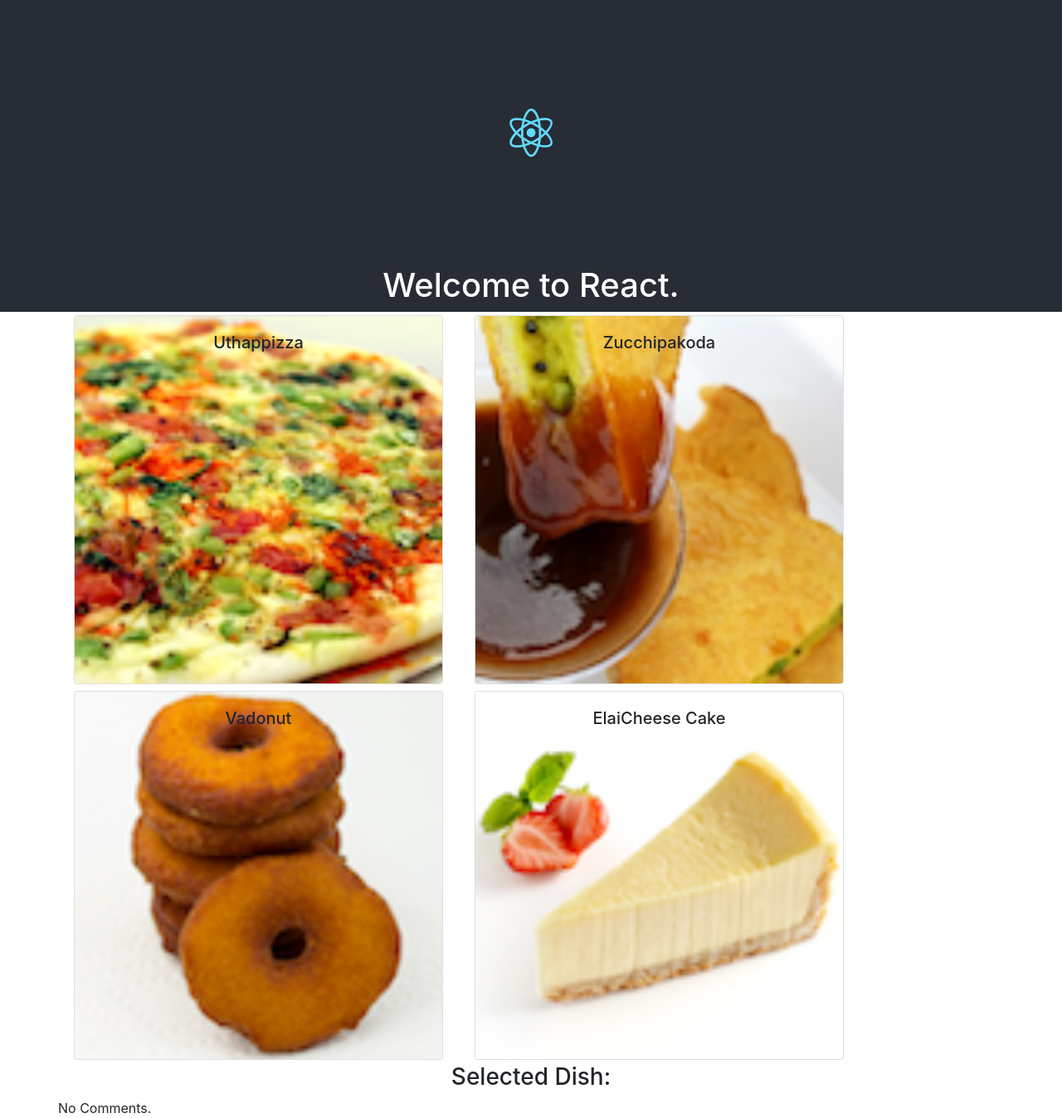
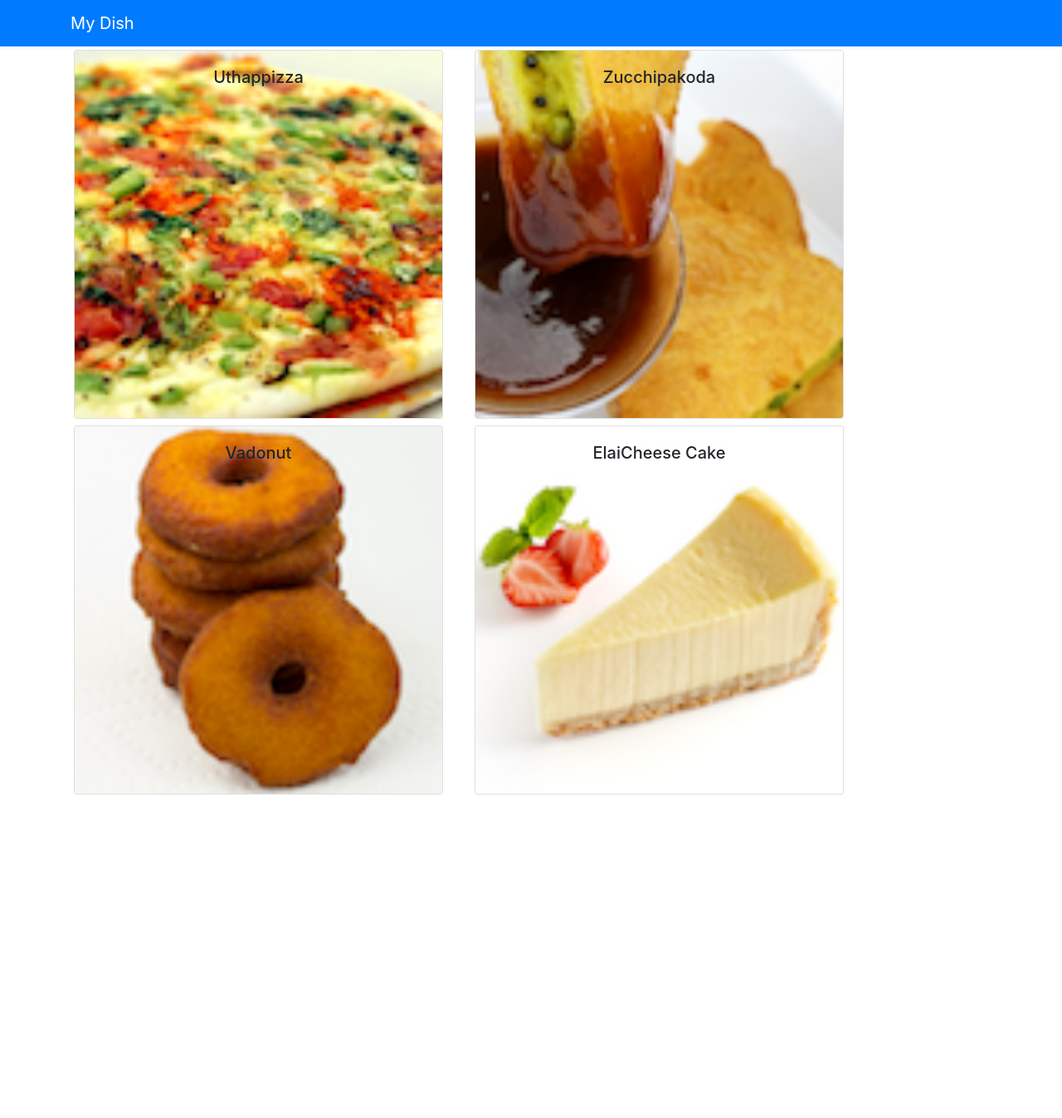
Before and after one commit to liminjun/front-end-react, a React (Create React App) app: page / in a window 1280 px wide. Shown: the whole page at 83% size. After the commit the page ends 962 px from the top, so only its background shows below. Built offline with nearby package versions, Linux system fonts and the light colour scheme.

Commit message:
feat:Functional Components.

```diff
--- a/src/App.js
+++ b/src/App.js
@@ -1,30 +1,16 @@
 import React, { Component } from 'react';
-import Menu from './components/MenuComponent';
+import Main from './components/MainComponent';
 
 
-import logo from './logo.svg';
 import './App.css';
-import { DISHES } from './shared/dishes';
+
 
 class App extends Component {
-  constructor(props) {
-    super(props);
-    this.state = {
-      dishes: DISHES
-    }
-  }
+
   render() {
     return (
-      <div className="App">
-        <header className="App-header">
-          <img width="100px;" src={logo} className="App-logo" alt="logo" />
-          <h1 className="App-title">Welcome to React.</h1>
-          {/* <p>
-            Edit <code>src/App.js</code> and save to reload.
-          </p> */}
-
-        </header>
-        <Menu dishes={this.state.dishes}></Menu>
+      <div>
+        <Main></Main>
       </div>
     );
   }
--- a/src/components/DishCommentComponent.js
+++ /dev/null
@@ -1,31 +0,0 @@
-import React, { Component } from 'react';
-
-// import { Card, CardImg, CardImgOverlay, CardText, CardBody, CardTitle } from 'reactstrap';
-
-class DishComment extends Component {
-    constructor(props) {
-        super(props);
-    }
-    render() {
-        const commentList = this.props.selectedDishComments.map((comment) => {
-            return (
-                <li key=''  className="col-12 col-md-12 m-1">
-                   <div>{comment.content} </div>
-                   <div>--{comment.author},{comment.publishDate}</div>
-                </li>
-            );
-        });
-
-        return (
-
-            <div>
-                <h1>Comments</h1>
-                <ul>
-                    {commentList}
-                </ul>
-            </div>
-
-        )
-    }
-}
-export default DishComment;
--- a/src/components/DishDetailComponent.js
+++ b/src/components/DishDetailComponent.js
@@ -1,24 +1,69 @@
 import React, { Component } from 'react';
 import { Card, CardImg, CardText, CardBody, CardTitle } from 'reactstrap';
 
-class DishDetail extends Component {
-  constructor(props) {
-    super(props);
-  }
 
-  render() {
+function RenderDish({ dish }) {
+  if (dish) {
+    return (
+      <Card>
+        <CardImg src={dish.image} alt={dish.name}></CardImg>
+        <CardBody>
+          <CardTitle>{dish.name}</CardTitle>
+          <CardText>{dish.description}</CardText>
+        </CardBody>
+      </Card>
 
 
+    );
+  } else {
     return (
-        <Card>
-          <CardImg src={this.props.selectedDish.image} alt={this.props.selectedDish.name}></CardImg>
-          <CardBody>
-            <CardTitle>{this.props.selectedDish.name}</CardTitle>
-            <CardText>{this.props.selectedDish.description}</CardText>
-          </CardBody>
-        </Card>
-      );
+      <div></div>
+    )
   }
 }
 
+function RenderComments({ comments }) {
+  if (comments) {
+    const commentList = comments.map((comment) => {
+      return (
+        <li key='' className="col-12 col-md-12 m-1">
+          <div>{comment.content} </div>
+          <div>--{comment.author},{new Intl.DateTimeFormat('zh-CN', { year: 'numeric', month: 'short', day: '2-digit' }).format(new Date(Date.parse(comment.date)))}</div>
+        </li>
+      );
+    });
+    return (
+      <div>
+        <h1>Comments</h1>
+        <ul>
+          {commentList}
+        </ul>
+      </div>
+    )
+  } else {
+    return (
+      <div></div>
+    )
+  }
+}
+const DishDetail = (props) => {
+  debugger;
+  if (props.dish != null) {
+    return (
+      <div>
+        <h3>Selected Dish:</h3>
+        <div className="row">
+          <RenderDish dish={props.dish}></RenderDish>
+          <RenderComments comments={props.dish.comments}></RenderComments>
+        </div>
+      </div>
+    )
+  } else {
+    return (
+      <div></div>
+    )
+  }
+
+}
+
 export default DishDetail;
--- /dev/null
+++ b/src/components/MainComponent.js
@@ -0,0 +1,42 @@
+import React, { Component } from 'react';
+import {Navbar,NavbarBrand} from 'reactstrap';
+import Menu from './MenuComponent';
+import DishDetail from './DishDetailComponent';
+import { DISHES } from '../shared/dishes';
+import logo from '../logo.svg';
+
+class Main extends Component {
+  constructor(props) {
+    super(props);
+
+    this.state = {
+      dishes: DISHES,
+      selectedDish:null
+    }
+  }
+
+  onDishSelect(dishId) {
+    debugger;
+    //修改state的属性，必须使用setState
+    this.setState({
+      selectedDish: dishId
+    });
+  }
+
+  render() {
+    return (
+      <div className="App">
+        <Navbar dark color="primary">
+          <div className="container">
+            <NavbarBrand href="/">My Dish</NavbarBrand>
+          </div>
+        </Navbar>
+        <Menu dishes={this.state.dishes} onClick={(dishId)=>this.onDishSelect(dishId)}></Menu>
+
+        <DishDetail dish={this.state.dishes.filter((dish)=>dish.id===this.state.selectedDish)[0]}></DishDetail>
+      </div>
+    );
+  }
+}
+
+export default Main;
--- a/src/components/MenuComponent.js
+++ b/src/components/MenuComponent.js
@@ -1,63 +1,26 @@
-import React, { Component } from 'react';
-import { Card, CardImg, CardImgOverlay, CardText, CardBody, CardTitle } from 'reactstrap';
+import React from 'react';
+import { Card, CardImg, CardImgOverlay, CardTitle } from 'reactstrap';
 
-import DishDetail from './DishDetailComponent';
-import DishComment from './DishCommentComponent';
-// import DishComment from './DishCommentComponent';
 
-class Menu extends Component {
-  constructor(props) {
-    super(props);
-    this.state = {
-      selectedDish: null
-    };
-    console.log("Menu Component constructor is invoked!");
-  }
-  componentDidMount(){
-    console.log("Menu Component componentDidMount is invoked!");
-  }
-  onDishSelect(dish) {
-    //修改state的属性，必须使用setState
-    this.setState({
-      selectedDish: dish
-    });
-  }
-  renderDish(dish) {
-    if (dish) {
+
+
+function RenderMenuItem({ dish, onClick }) {
   return (
-        <DishDetail selectedDish={this.state.selectedDish}></DishDetail>
-      );
-    } else {
-      return (
-        <div></div>
-      );
-    }
-  }
-  renderComment(dish){
-    if (dish) {
-      return (
-        <DishComment selectedDishComments={this.state.selectedDish.comments}></DishComment>
-      );
-    } else {
-      return (
-        <div>No Comments.</div>
-      );
-    }
-  }
-  render() {
-    console.log("Menu Component render is invoked!");
-    const menu = this.props.dishes.map((dish) => {
-      return (
-        <div key={dish.id} className="col-12 col-md-5 m-1">
-          <Card onClick={() => this.onDishSelect(dish)}>
-            <CardImg width="100%" src={dish.image} alt={dish.name}>
-
-            </CardImg>
+    <Card onClick={() => onClick(dish.id)}>
+      <CardImg width="100%" src={dish.image} alt={dish.name}></CardImg>
       <CardImgOverlay>
         <CardTitle>{dish.name}</CardTitle>
       </CardImgOverlay>
+    </Card>
+  )
+}
 
-          </Card>
+const Menu = (props) => {
+
+  const menu = props.dishes.map((dish) => {
+    return (
+      <div key={dish.id} className="col-12 col-md-5 m-1">
+        <RenderMenuItem dish={dish} onClick={props.onClick}></RenderMenuItem>
       </div>
     );
   });
@@ -67,14 +30,9 @@ class Menu extends Component {
       <div className="row">
         {menu}
       </div>
-        <h3>Selected Dish:</h3>
-        <div className="row">
-          {this.renderDish(this.state.selectedDish)}
-          {this.renderComment(this.state.selectedDish)}
-        </div>
     </div>
   );
 }
-}
+
 
 export default Menu;
--- a/src/shared/dishes.js
+++ b/src/shared/dishes.js
@@ -8,7 +8,7 @@ export const DISHES = [
         price: '4.99',
         description: 'A unique combination of Indian Uthappam (pancake) and Italian pizza, topped with Cerignola olives, ripe vine cherry tomatoes, Vidalia onion, Guntur chillies and Buffalo Paneer.',
         comments: [
-            { content: "Imagine all the eatables,living in conFusion!", author: "John Lemon", publishDate: "Oct 17 ,2012" }
+            { content: "Imagine all the eatables,living in conFusion!", author: "John Lemon", date: "Oct 17 ,2012" }
         ]
     },
     {
@@ -20,7 +20,7 @@ export const DISHES = [
         price: '1.99',
         description: 'Deep fried Zucchini coated with mildly spiced Chickpea flour batter accompanied with a sweet-tangy tamarind sauce',
         comments: [
-            { content: "Imagine all the eatables,living in conFusion!", author: "John Lemon", publishDate: "Oct 17 ,2012" }
+            { content: "Imagine all the eatables,living in conFusion!", author: "John Lemon", date: "Oct 17 ,2012" }
         ]
     },
     {
@@ -32,7 +32,8 @@ export const DISHES = [
         price: '1.99',
         description: 'A quintessential ConFusion experience, is it a vada or is it a donut?',
         comments: [
-            { content: "Imagine all the eatables,living in conFusion!", author: "John Lemon", publishDate: "Oct 17 ,2012" }
+            { content: "Imagine all the eatables,living in conFusion!", author: "John Lemon", date: "Oct 17 ,2012" },
+            { content: "Imagine all the eatables,living in conFusion!", author: "John Lemon", date: "Oct 25 ,2018" }
         ]
     },
     {
@@ -44,7 +45,7 @@ export const DISHES = [
         price: '2.99',
         description: 'A delectable, semi-sweet New York Style Cheese Cake, with Graham cracker crust and spiced with Indian cardamoms',
         comments: [
-            { content: "Imagine all the eatables,living in conFusion!", author: "John Lemon", publishDate: "Oct 17 ,2012" }
+            { content: "Imagine all the eatables,living in conFusion!", author: "John Lemon", date: "Oct 17 ,2012" }
         ]
     }
 ];
```
Lines whose indentation alone changed are shown as unchanged.
